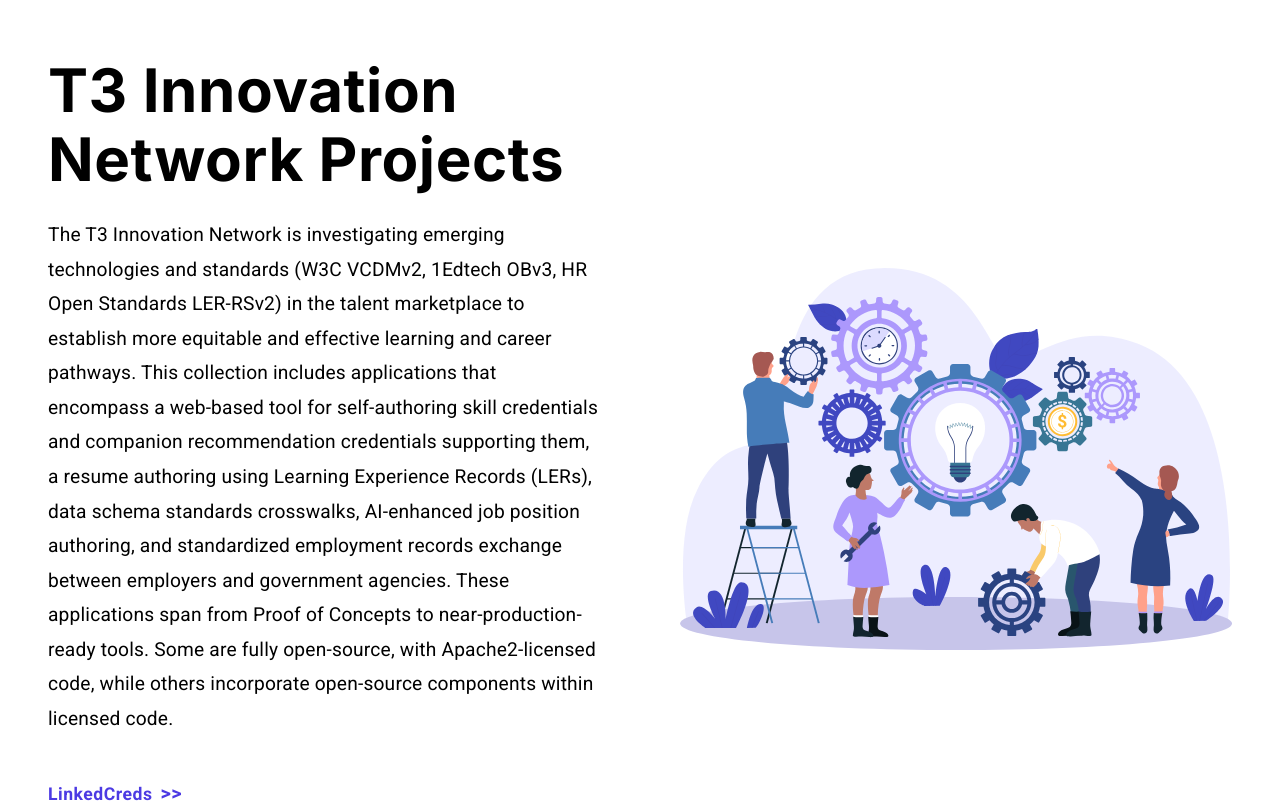
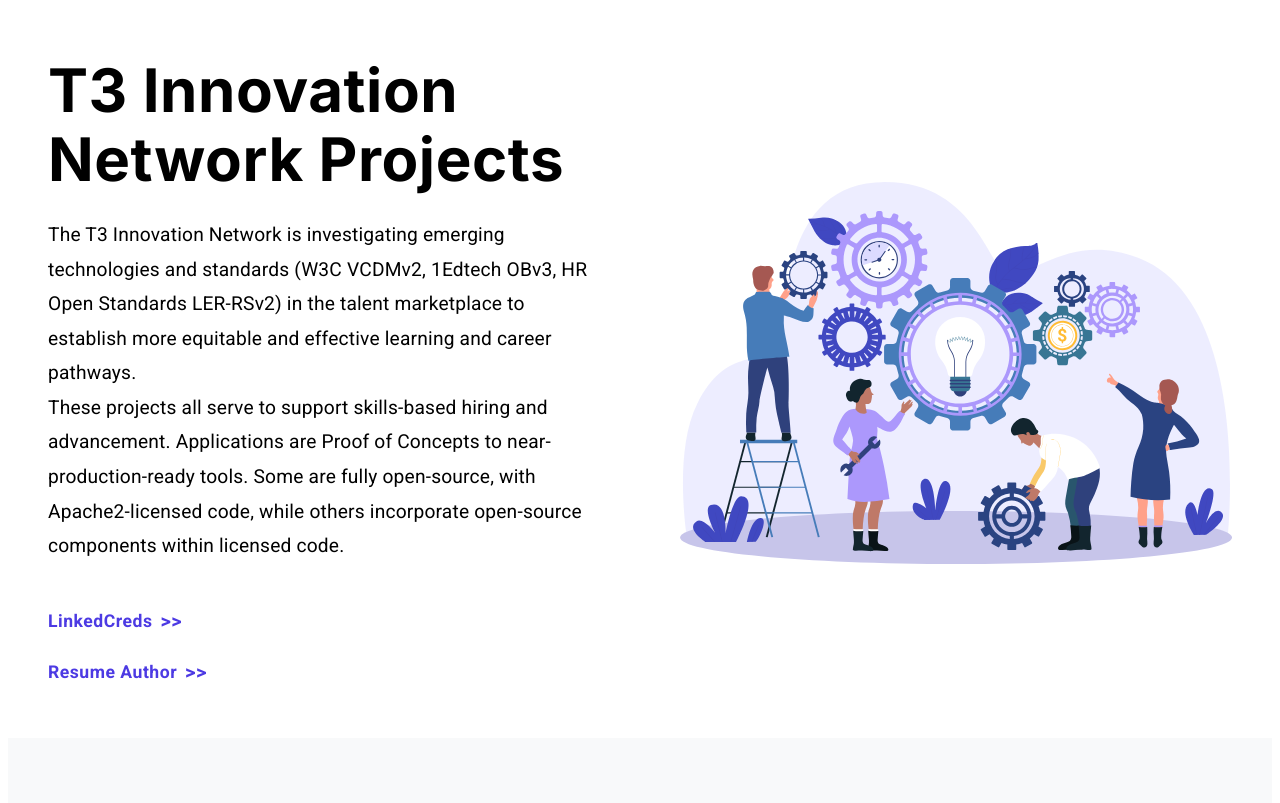
Before and after one commit to Cooperation-org/allskillscount, a React (Vite) app: page / in a window 1280 px wide. Shown: the top 803 px of the page. Built offline with nearby package versions, Linux system fonts and the light colour scheme.

Commit message:
shortened the text

```diff
--- a/src/pages/Home.tsx
+++ b/src/pages/Home.tsx
@@ -75,7 +75,7 @@
                 standards (W3C&nbsp;WCAG&nbsp;VCDM&nbsp;v2, 1EdTech&nbsp;OB&nbsp;v3,
                 HR&nbsp;Open Standards&nbsp;LER‑RS&nbsp;v2) in the talent marketplace to
                 establish more equitable and effective learning and career pathways. */}
-                The T3 Innovation Network is investigating emerging technologies and
+                {/* The T3 Innovation Network is investigating emerging technologies and
                 standards (W3C VCDMv2, 1Edtech OBv3, HR Open Standards LER-RSv2) in the
                 talent marketplace to establish more equitable and effective learning and
                 career pathways. This collection includes applications that encompass a
@@ -86,7 +86,16 @@
                 exchange between employers and government agencies. These applications
                 span from Proof of Concepts to near-production-ready tools. Some are fully
                 open-source, with Apache2-licensed code, while others incorporate
-                open-source components within licensed code.
+                open-source components within licensed code. */}
+                The T3 Innovation Network is investigating emerging technologies and
+                standards (W3C VCDMv2, 1Edtech OBv3, HR Open Standards LER-RSv2) in the
+                talent marketplace to establish more equitable and effective learning and
+                career pathways.
+                <br />
+                These projects all serve to support skills-based hiring and advancement.
+                Applications are Proof of Concepts to near-production-ready tools. Some
+                are fully open-source, with Apache2-licensed code, while others
+                incorporate open-source components within licensed code.
               </Typography>
 
               <Box sx={{ display: 'flex', flexDirection: 'column', gap: 2 }}>
```
